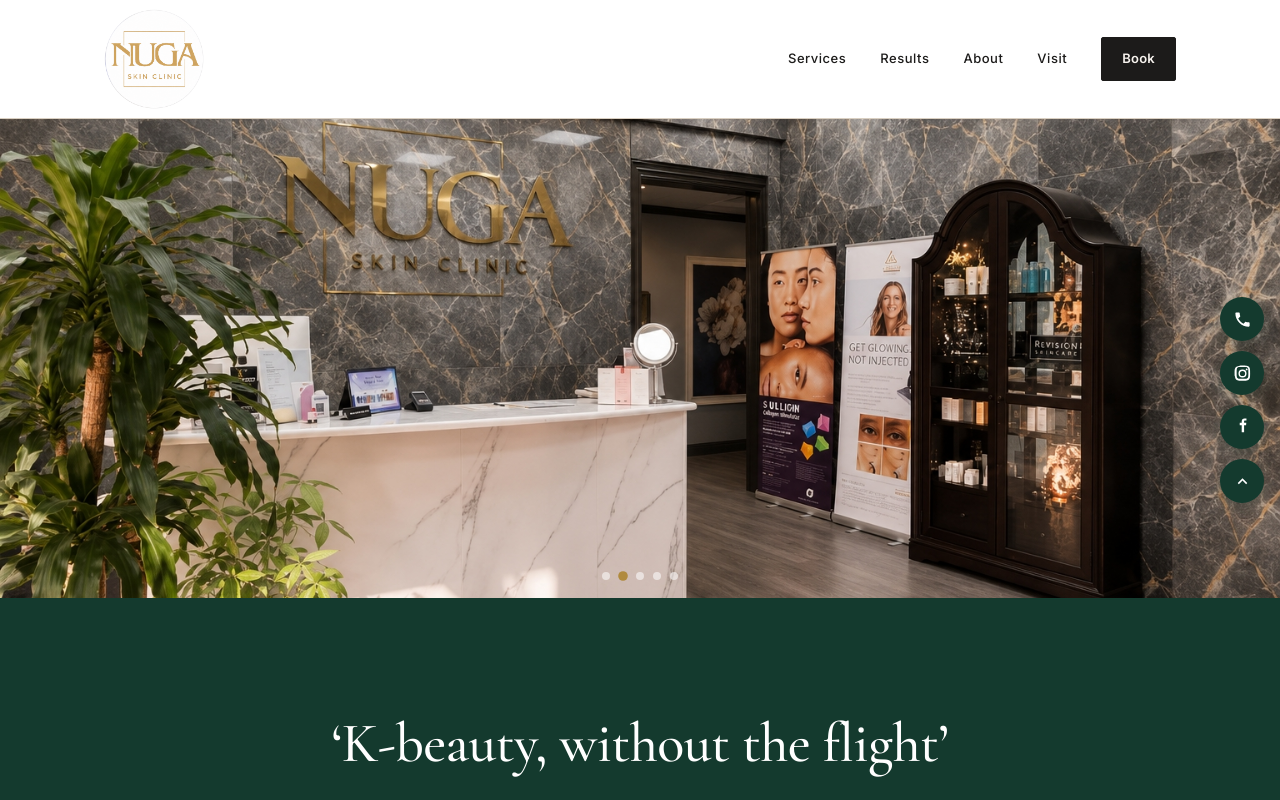
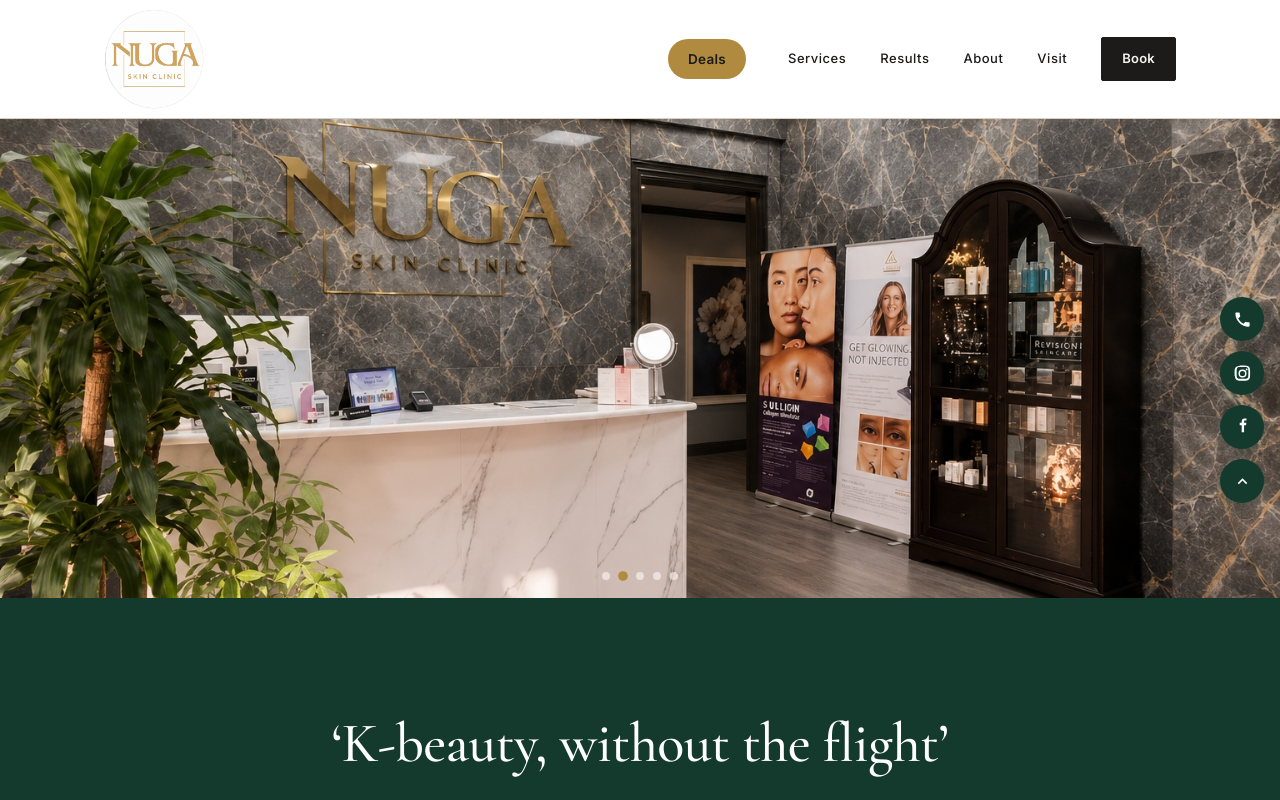
Before and after one commit to AmericaK/nuga-skin-clinic, a React (Vite) app in the folder client/: page / in a window 1280 px wide. Shown: the top 800 px of the page. Built offline with nearby package versions, Linux system fonts and the light colour scheme.

Commit message:
Add files via upload

```diff
--- a/client/src/About.tsx
+++ b/client/src/About.tsx
@@ -78,6 +78,7 @@
             <img className="brand__logo" src="/logo.png" alt="Nuga Skin Clinic" />
           </a>
           <nav className="nav__links">
+            <a className="nav__deal" href="/deals">Deals</a>
             <a className="nav__link" href="/#services">Services</a>
             <a className="nav__link" href="/#reviews">Results</a>
             <a className="nav__link" href="/about">About</a>
--- a/client/src/App.tsx
+++ b/client/src/App.tsx
@@ -1,11 +1,13 @@
 import Home from "./Home";
 import About from "./About";
 import Treatment from "./Treatment";
+import Deals from "./Deals";
 
 // Lightweight routing — branch by pathname (server SPA fallback covers all routes).
 export default function App() {
   const path = window.location.pathname.replace(/\/+$/, "");
   if (path === "/about") return <About />;
+  if (path === "/deals") return <Deals />;
   if (path.startsWith("/treatments/")) {
     const slug = decodeURIComponent(path.slice("/treatments/".length));
     return <Treatment slug={slug} />;
--- a/client/src/Home.tsx
+++ b/client/src/Home.tsx
@@ -82,6 +82,7 @@
             <img className="brand__logo" src="/logo.png" alt="Nuga Skin Clinic" />
           </a>
           <nav className="nav__links">
+            <a className="nav__deal" href="/deals">Deals</a>
             <a className="nav__link" href="#services">Services</a>
             <a className="nav__link" href="#reviews">Results</a>
             <a className="nav__link" href="/about">About</a>
--- a/client/src/Treatment.tsx
+++ b/client/src/Treatment.tsx
@@ -43,6 +43,7 @@
         <div className="wrap nav__inner">
           <a className="brand" href="/"><img className="brand__logo" src="/logo.png" alt="Nuga Skin Clinic" /></a>
           <nav className="nav__links">
+            <a className="nav__deal" href="/deals">Deals</a>
             <a className="nav__link" href="/#services">Services</a>
             <a className="nav__link" href="/#reviews">Results</a>
             <a className="nav__link" href="/about">About</a>
--- a/client/src/index.css
+++ b/client/src/index.css
@@ -455,3 +455,27 @@
   .subpage { padding-top: calc(88px + clamp(48px, 8vw, 96px)); }
   .tx-hero.subpage { padding-top: calc(88px + clamp(40px, 6vw, 72px)); }
 }
+
+
+/* Deals nav pill (gold) — before Services */
+.nav__deal {
+  display: inline-flex; align-items: center; margin-right: 8px;
+  background: var(--gold); color: var(--ink); font-weight: 600;
+  font-size: 13.5px; letter-spacing: 0.02em; text-decoration: none;
+  padding: 9px 20px; border-radius: 999px; transition: background 0.3s var(--ease), color 0.3s var(--ease);
+}
+.nav__deal:hover { background: var(--gold-deep); color: #fff; }
+
+/* Deals page */
+.deals__sub { margin-top: 14px; color: var(--ink-soft); font-size: 15.5px; }
+.deals__empty { text-align: center; color: var(--ink-soft); padding: 40px 0; }
+.deals-grid { display: flex; flex-wrap: wrap; justify-content: center; gap: 30px; }
+.deal-card {
+  display: block; width: 100%; max-width: 440px; text-decoration: none; border-radius: 6px; overflow: hidden;
+  background: var(--porcelain-2); border: 1px solid var(--stone);
+  box-shadow: 0 6px 24px rgba(20,58,46,0.08); transition: transform 0.3s var(--ease), box-shadow 0.3s var(--ease);
+}
+.deal-card:hover { transform: translateY(-4px); box-shadow: 0 14px 36px rgba(20,58,46,0.15); }
+.deal-card img { width: 100%; height: auto; display: block; }
+.deal-card__title { display: block; padding: 14px 18px; font-family: var(--f-display); font-size: 18px; color: var(--ink); text-align: center; }
+@media (max-width: 640px) { .nav__deal { display: none; } }  /* 모바일: 버거 메뉴로 대체 */
```
